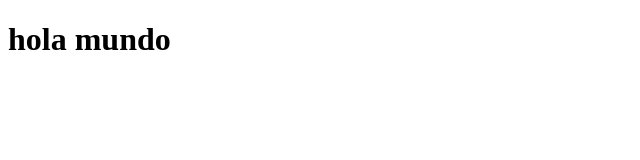
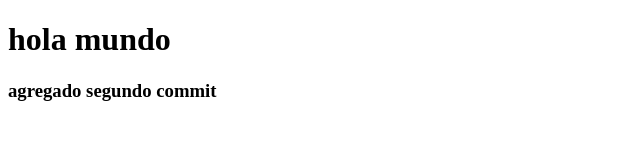
Before and after one commit to Yorgelyscn/aprendiendo, a plain HTML site: page pagina.html in a window 1280 px wide. Shown: the whole page, without its empty margins (0-640 px from the left). Drawn offline with Linux system fonts and the light colour scheme.

Commit message:
cambio 2

```diff
--- a/pagina.html
+++ b/pagina.html
@@ -8,5 +8,6 @@
 </head>
 <body>
     <h1>hola mundo</h1>
-</body>
+    <h3>agregado segundo commit</h3>
+
 </html>
```
